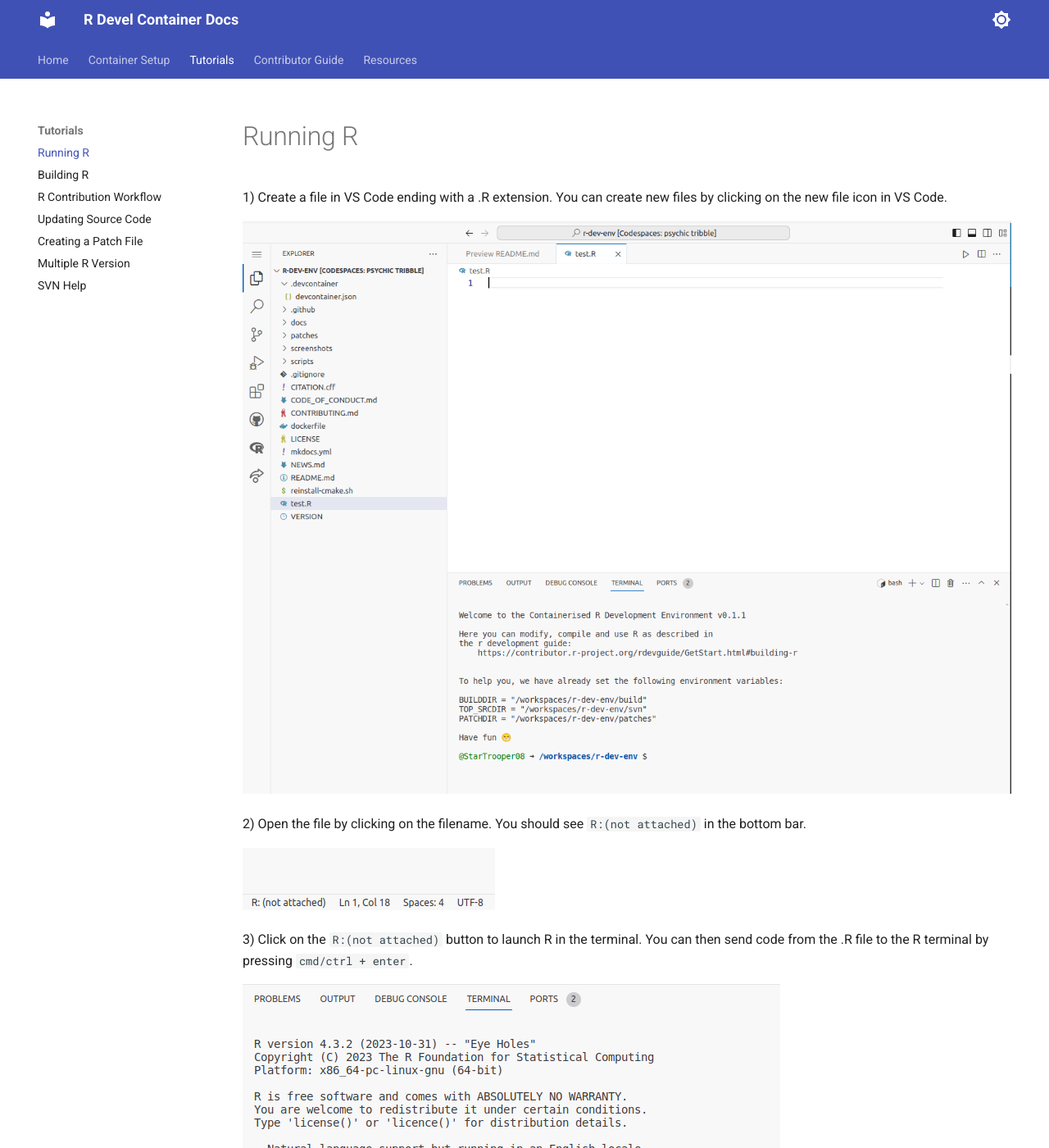
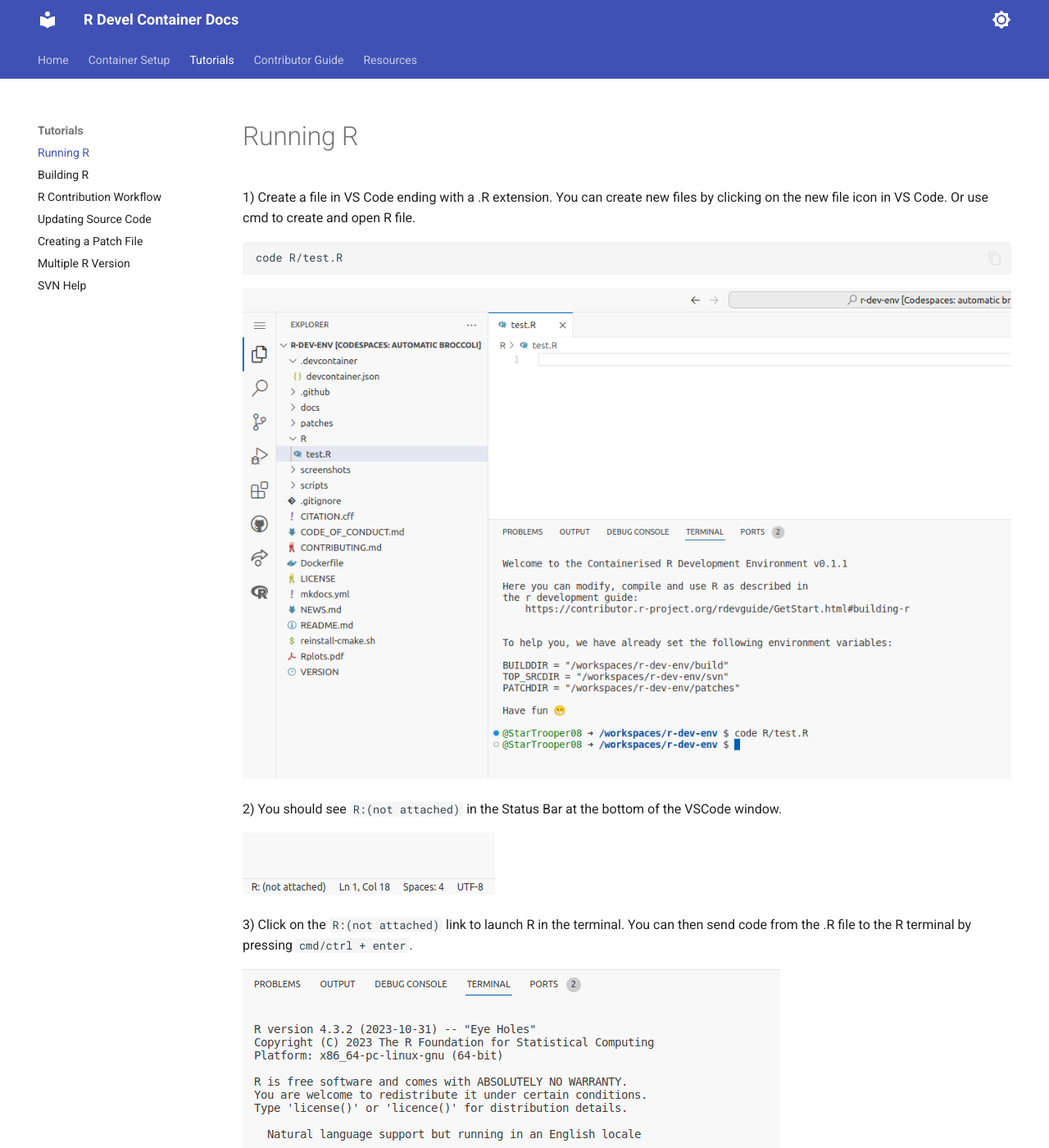
Before and after one commit to r-devel/r-dev-env, an MkDocs documentation site: the page built from docs/tutorials/running_r.md, in a window 1280 px wide and 1400 px high. Shown: the whole window at 82% size. Built offline with MkDocs 1.6.1 and Material for MkDocs 9.7.7, drawn with Linux system fonts in a browser that asks for light colours.

Commit message:
docs: updated running R file

````diff
--- a/docs/tutorials/running_r.md
+++ b/docs/tutorials/running_r.md
@@ -1,14 +1,16 @@
 
-
-1) Create a file in VS Code ending with a .R extension. You can create new files by clicking on the new file icon in VS Code.
+1) Create a file in VS Code ending with a .R extension. You can create new files by clicking on the new file icon in VS Code. Or use cmd to create and open R file.
+```bash
+code R/test.R
+```
 
 ![alt text](../assets/rdev4.png)
 
-2) Open the file by clicking on the filename. You should see `R:(not attached)` in the bottom bar.
+2) You should see `R:(not attached)` in the Status Bar at the bottom of the VSCode window.
 
 ![alt text](../assets/rdev11.png)
 
-3) Click on the `R:(not attached)` button to launch R in the terminal. You can then send code from the .R file to the R terminal by pressing `cmd/ctrl + enter`.
+3) Click on the `R:(not attached)` link to launch R in the terminal. You can then send code from the .R file to the R terminal by pressing `cmd/ctrl + enter`.
 
 ![alt text](../assets/rdev12.png)
 ![alt text](../assets/rdev5.png)
````
Also changed, not shown: docs/assets/rdev4.png.
